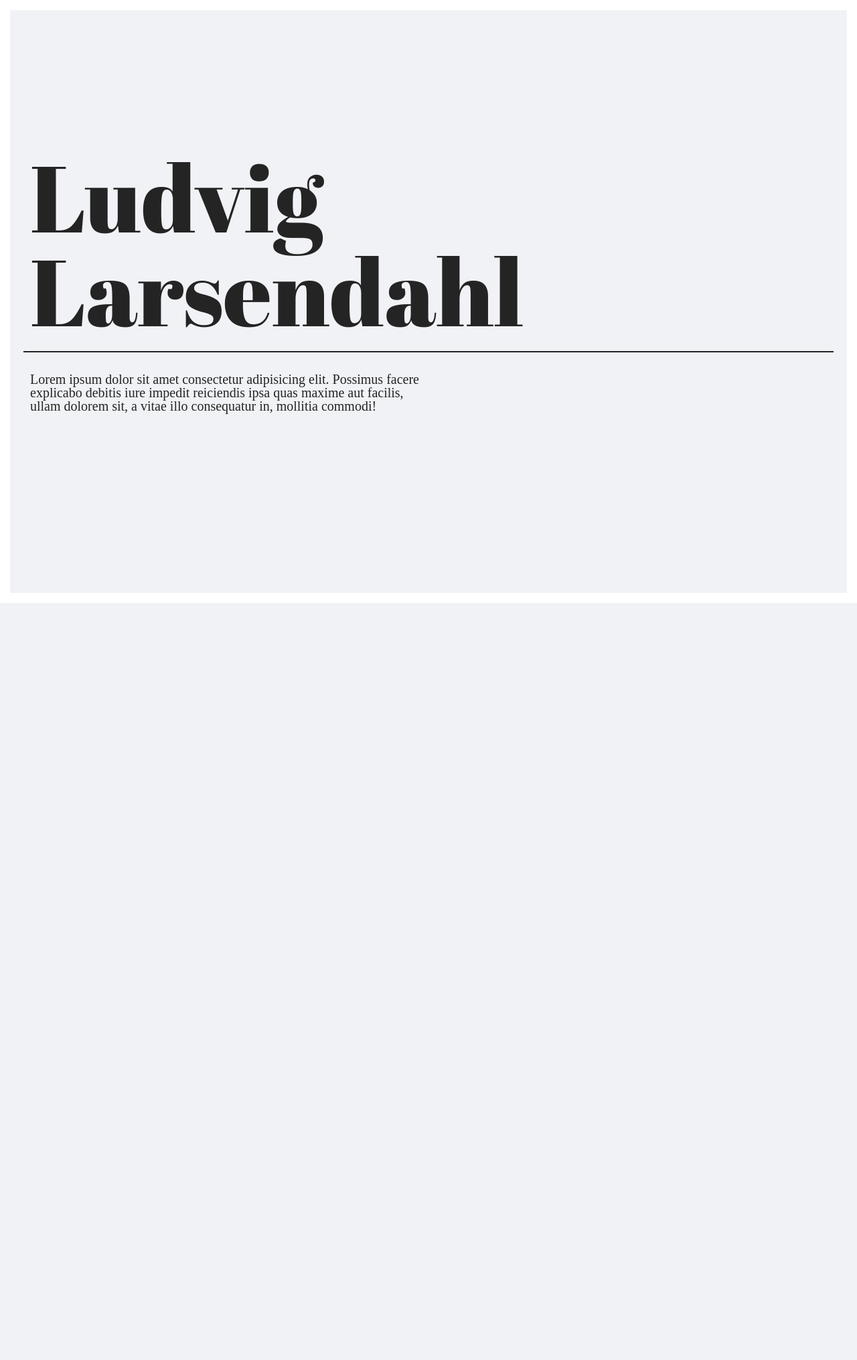
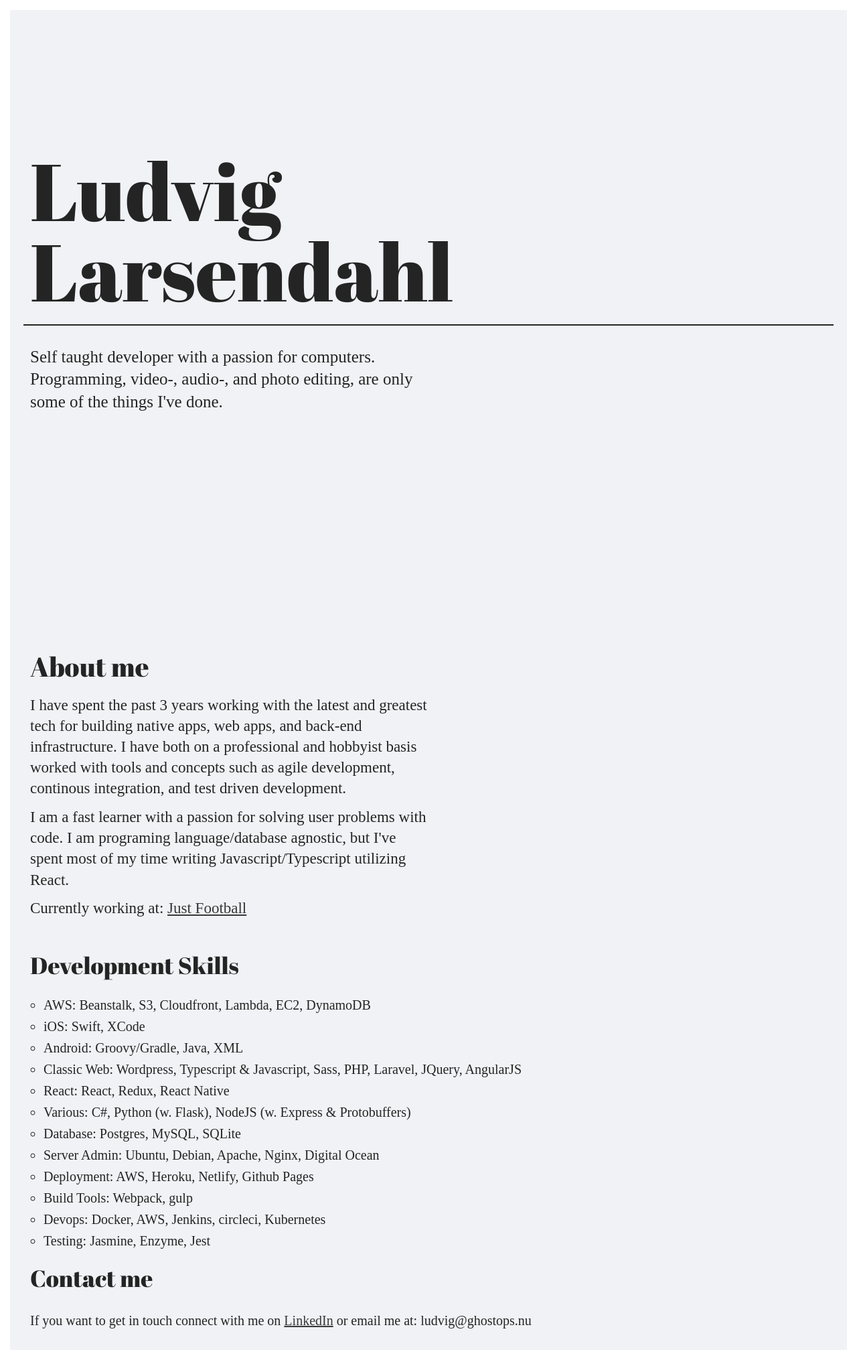
Before and after one commit to ghostops/ghostops.github.io, a Jekyll site: the page built from index.html, in a window 1280 px wide. Shown: the whole page at 67% size. Built offline with Jekyll 4.4.1, drawn with Linux system fonts in a browser that asks for light colours; before the commit the page ends 900 px from its top, so only the background shows below that.

Commit message:
progress

```diff
--- a/css/main.scss
+++ b/css/main.scss
@@ -66,8 +66,11 @@ $text-color: rgb(36, 36, 36);
 
 body,
 html {
-	height: 100%;
 	min-height: 100%;
+}
+
+html {
+	background-color: #ffffff;
 }
 
 body {
@@ -85,8 +88,37 @@ h1, h2, h3, h4 {
 	line-height: 1.5;
 }
 
+h2 {
+	font-size: 1.25em;
+	margin-top: 20px;
+
+	@media (min-width: 960px) {
+		font-size: 1.75em;
+	}
+}
+
+a {
+	color: rgb(56, 56, 56);
+	&:hover { color: rgb(143, 143, 143); }
+}
+
+p {
+	padding-top: 2%;
+	line-height: 1.35;
+
+	@media (min-width: 960px) {
+		&:first-child {
+			padding-top: 0;
+		}
+	}
+}
+
 header {
 	padding-top: 15%;
+
+	@media (min-width: 960px) {
+		min-height: 100vh;
+	}
 
 	h1 {
 		font-size: 2em;
@@ -98,11 +130,11 @@ header {
 		}
 
 		@media (min-width: 760px) {
-			font-size: 6em;
+			font-size: 5em;
 		}
 
 		@media (min-width: 960px) {
-			font-size: 7em;
+			font-size: 6em;
 		}
 	}
 
@@ -113,14 +145,13 @@ header {
 	}
 
 	p {
+		font-size: 1em;
 		padding-top: 10px;
+		line-height: 1.35;
 
 		@media (min-width: 760px) {
 			max-width: 80%;
-		}
-
-		@media (min-width: 760px) {
-			max-width: 70%;
+			font-size: 1.25em;
 		}
 
 		@media (min-width: 960px) {
@@ -134,3 +165,34 @@ header {
 	padding: 30px;
 	min-height: 100%;
 }
+
+.textArea {
+	@media (min-width: 960px) {
+		font-size: 1.15em;
+		max-width: 50%;
+	}
+}
+
+.skillArea {
+	padding-top: 2%;
+
+	.skillList {
+		list-style: circle;
+		padding-left: 20px;
+		padding-top: 10px;
+
+		li {
+			margin-top: 12px;
+		}
+	}
+}
+
+.contactArea {
+	p {
+		padding-top: 2%;
+	}
+
+	.email:before {
+		content: attr(data-user) "\0040" attr(data-website);
+	}
+}
--- a/index.html
+++ b/index.html
@@ -5,6 +5,11 @@ description: Jag är en 19 år gammal nybliven student. Webben har varit min hob
 permalink: /
 bodyClass: bottomPadding
 ---
+
+{% assign years = site.time | date: '%Y' | minus: 0 %}
+{% assign working_years = years | minus: 2015  %}
+{% assign company = "Just Football"  %}
+{% assign company_link = "https://justfootball.io"  %}
 
 <main class="container">
 	<header>
@@ -16,10 +21,82 @@ bodyClass: bottomPadding
 		<hr />
 
 		<p>
-			Lorem ipsum dolor sit amet consectetur adipisicing elit.
-			Possimus facere explicabo debitis iure impedit reiciendis ipsa
-			quas maxime aut facilis, ullam dolorem sit, a vitae illo consequatur
-			in, mollitia commodi!
+			Self taught developer with a passion for computers.
+			Programming, video-, audio-, and photo editing,
+			are only some of the things I've done.
 		</p>
 	</header>
+
+	<section class="textArea">
+		<h2>About me</h2>
+
+		<p>
+			I have spent the past {{working_years}} years working with the latest and greatest
+			tech for building native apps, web apps, and back-end infrastructure.
+			I have both on a professional and hobbyist basis worked with tools and concepts
+			such as agile development, continous integration, and test driven development.
+		</p>
+
+		<p>
+			I am a fast learner with a passion for solving user problems with code.
+			I am programing language/database agnostic, but I've spent most of my time
+			writing Javascript/Typescript utilizing React.
+		</p>
+
+		<p>
+			Currently working at: <a href="{{company_link}}">{{company}}</a>
+		</p>
+	</section>
+
+	<section class="skillArea">
+		<h2>Development Skills</h2>
+
+		<ul class="skillList">
+			<li>
+				AWS: Beanstalk, S3, Cloudfront, Lambda, EC2, DynamoDB
+			</li>
+			<li>
+				iOS: Swift, XCode
+			</li>
+			<li>
+				Android: Groovy/Gradle, Java, XML
+			</li>
+			<li>
+				Classic Web: Wordpress, Typescript &amp; Javascript, Sass, PHP, Laravel, JQuery, AngularJS
+			</li>
+			<li>
+				React: React, Redux, React Native
+			</li>
+			<li>
+				Various: C#, Python (w. Flask), NodeJS (w. Express &amp; Protobuffers)
+			</li>
+			<li>
+				Database: Postgres, MySQL, SQLite
+			</li>
+			<li>
+				Server Admin: Ubuntu, Debian, Apache, Nginx, Digital Ocean
+			</li>
+			<li>
+				Deployment: AWS, Heroku, Netlify, Github Pages
+			</li>
+			<li>
+				Build Tools: Webpack, gulp
+			</li>
+			<li>
+				Devops: Docker, AWS, Jenkins, circleci, Kubernetes
+			</li>
+			<li>
+				Testing: Jasmine, Enzyme, Jest
+			</li>
+		</ul>
+	</section>
+
+	<section class="contactArea">
+			<h2>Contact me</h2>
+
+			<p>
+				If you want to get in touch connect with me on <a href="https://www.linkedin.com/in/larsendahl/">LinkedIn</a>
+				or email me at: <i class="email" data-user="ludvig" data-website="ghostops.nu"></i>
+			</p>
+		</section>
 </main>
```
